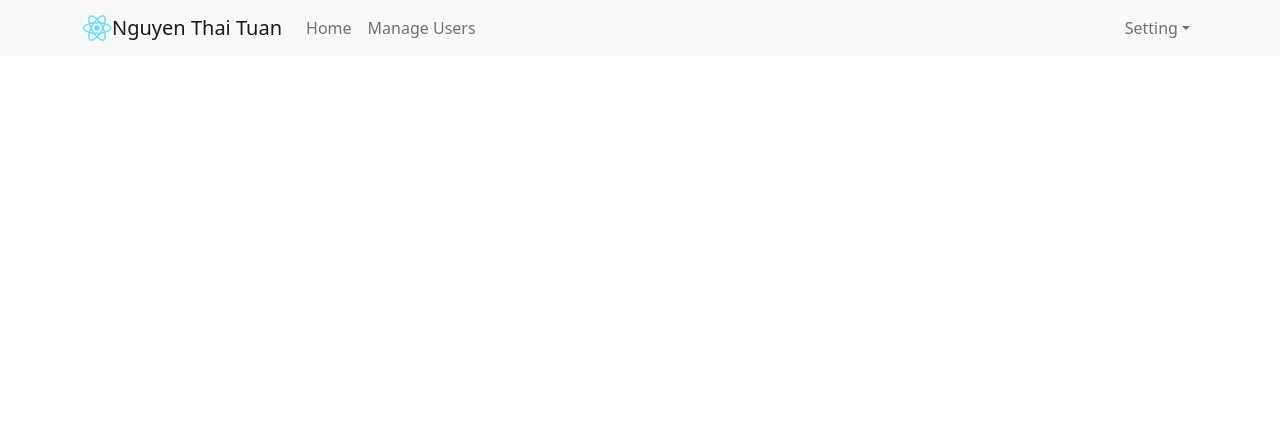
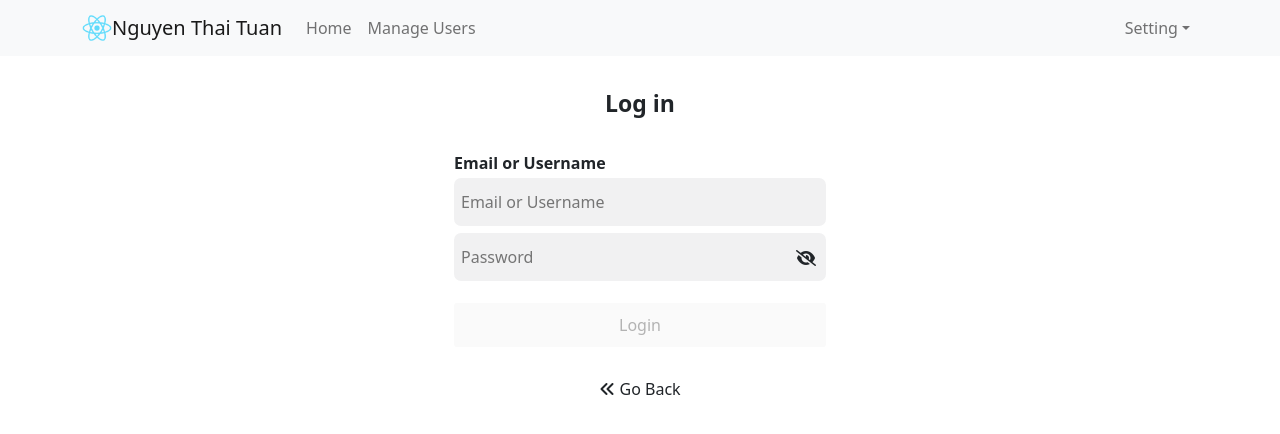
Before and after one commit to phonghnm1999/03, a React (Create React App) app: page /login in a window 1280 px wide. Shown: the top 434 px of the page. Built offline with nearby package versions, Linux system fonts and the light colour scheme.

Commit message:
custom login

```diff
--- a/src/App.js
+++ b/src/App.js
@@ -5,6 +5,7 @@
 import Home from './components/Home';
 import { ToastContainer, toast } from 'react-toastify';
 import { Routes, Route, Link } from "react-router-dom";
+import Login from './components/Login';
 
 
 function App() {
@@ -17,6 +18,7 @@
           <Routes>
             <Route path='/' element={<Home />}></Route>
             <Route path='/users' element={<TableUsers />}></Route>
+            <Route path='/login' element={<Login />}></Route>
           </Routes>
         </Container>
 
--- a/src/App.scss
+++ b/src/App.scss
@@ -13,5 +13,66 @@
 }
 
 .app-container{
+  .login-container{
+    display: flex;
+    flex-direction: column;
+    margin: 0 auto;
+    .title{
+      text-align: center;
+      font-size: 23px;
+      font-weight: 750;
+      padding: 30px;
+    }
 
+    .text{
+      font-weight: 750;
+      padding-bottom: 3px;
+    }
+
+    input{
+      padding: 12px 7px;
+      outline: none;
+      background: #1618230f;
+      margin-bottom: 7px;
+      border: #1618230f;
+      border-radius: 7px;
+      width: 100%;
+      &:hover {
+        background-color: #dedede;
+      }
+    }
+
+    .input-password{
+      position: relative;
+
+      i {
+        cursor: pointer;
+        position: absolute;
+        top: 17px;
+        right: 10px;
+      }
+    }
+
+    button{
+      margin-top: 15px;
+      padding: 10px;
+      border-radius:  3px;
+      outline: none;
+      border: none;
+
+      &.active{
+        background-color: #fe2c55;
+        color: white;
+      }
+    }
+
+    button[disabled = disable], button:disabled{
+       cursor: not-allowed;
+    }
+    .back{
+      text-align: center;
+      margin-top: 30px;
+      cursor: pointer;
+    }
+  }
 }
--- /dev/null
+++ b/src/components/Login.js
@@ -0,0 +1,58 @@
+import { useState } from "react";
+import { loginApi } from "../services/UserService";
+import { toast } from "react-toastify"
+
+const Login = () => {
+    const [email, setEmail] = useState("");
+    const [password, setPassword] = useState("")
+    const [isShowPassword, setIsShowPassword] = useState(false);
+    const handleLogin = async() => {
+        if(!email || !password){
+            toast.error("Email/Password is required!")
+            return;
+        }
+
+        let res = await loginApi("eve.holt@reqres.in", password);
+        if(res && res.token){
+            localStorage.setItem("token", res.token)
+        }
+        console.log(">>> Check login: ", res)
+    }
+
+
+
+    return (<>
+        <div className="login-container col-12 col-sm-4">
+            <div className="title">Log in</div>
+            <div className="text">Email or Username</div>
+            <input type="text" placeholder="Email or Username"
+                value={email}
+                onChange={(event) => setEmail(event.target.value)}
+            />
+            <div className="input-password">
+                <input
+                    type={isShowPassword === true ? "text":"password"}
+                    placeholder="Password"
+                    value={password}
+                    onChange={(event) => setPassword(event.target.value)}
+                />
+                <i className={isShowPassword === true ? "fa-solid fa-eye":"fa-solid fa-eye-slash"}
+                    onClick={() => setIsShowPassword(!isShowPassword)}>
+
+                </i>
+            </div>
+
+            <button
+            className={email && password ? "active": ""}
+            disabled = {email && password ? false: true}
+            onClick={() => handleLogin()}
+            >Login</button>
+            <div className="back">
+                <i className="fa-solid fa-angles-left"></i> Go Back
+            </div>
+        </div>
+
+    </>)
+}
+
+export default Login;
--- a/src/services/UserService.js
+++ b/src/services/UserService.js
@@ -15,5 +15,8 @@
 const deleteUser = (id) => {
     return axios.delete(`/api/users/${id}`)
 }
+const loginApi = (email, password) => {
+    return axios.post(`/api/login`,{email, password});
+}
 
-export {fetchAllUser, postCreateUser, putUpdateUser, deleteUser};
+export {fetchAllUser, postCreateUser, putUpdateUser, deleteUser, loginApi};
```
